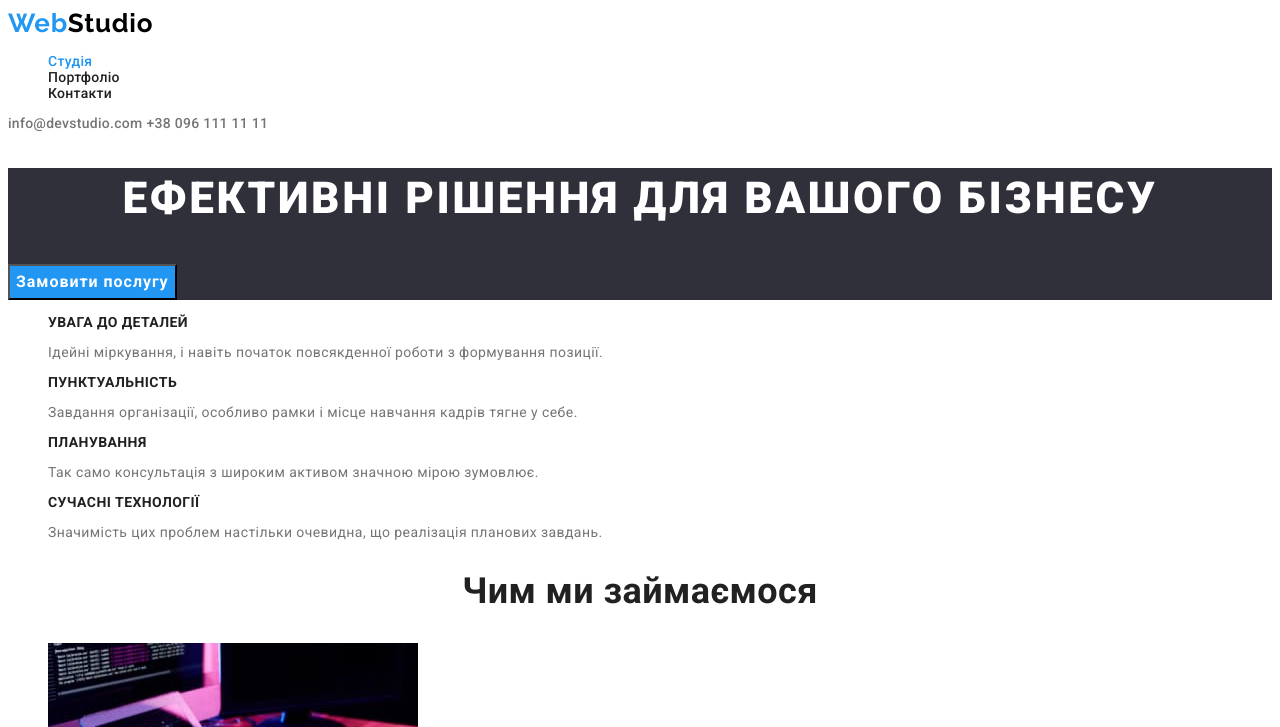
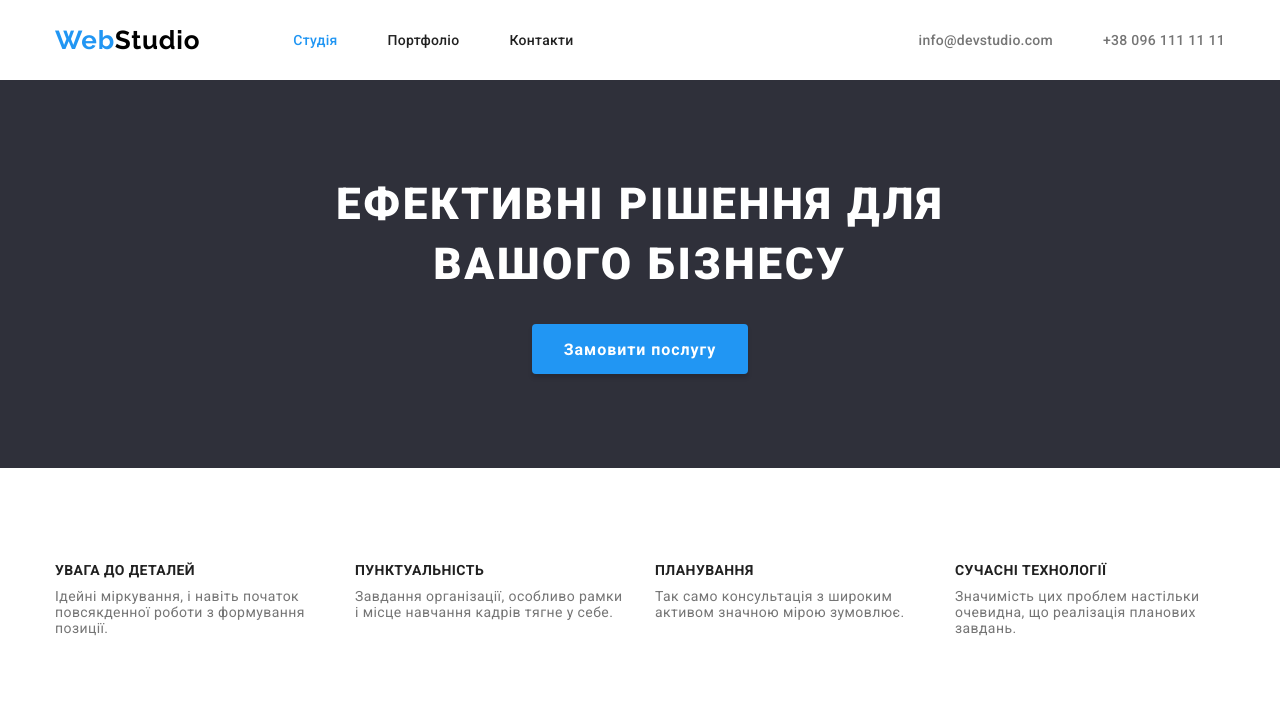
Before and after one commit to alex-k22/goit-markup-hw-03, a plain HTML site: page index.html in a window 1280 px wide. Shown: the top 727 px of the page. Drawn offline with nearby package versions, Linux system fonts and the light colour scheme.

Commit message:
1st commit

```diff
--- a/css/styles.css
+++ b/css/styles.css
@@ -5,6 +5,7 @@
    */
 :root {
 	--accent-color: #2196f3;
+	--active-button: #188ce8;
 	--header-color: #212121;
 	--main-text-color: #757575;
 	--main-background: #ffffff;
@@ -19,9 +20,33 @@ body {
 	color: var(--main-text-color);
 	background-color: var(--main-background);
 }
+
+/* Reset start */
+h1,
+h2,
+h3,
+h4,
+h5,
+h6,
+p {
+	margin: 0;
+}
 .list {
 	list-style: none;
+	margin: 0;
+	padding: 0;
 }
+
+img {
+	display: block;
+	max-width: 100%;
+	height: auto;
+}
+.link {
+	text-decoration: none;
+}
+/* Reset end */
+
 .visually-hidden {
 	position: absolute;
 	white-space: nowrap;
@@ -34,6 +59,22 @@ body {
 	clip-path: inset(50%);
 	margin: -1px;
 }
+
+.container {
+	width: 1200px;
+	padding-left: 15px;
+	padding-right: 15px;
+	margin-top: 0;
+	margin-bottom: 0;
+	margin-left: auto;
+	margin-right: auto;
+	/* outline: 3px solid orange; */
+}
+.section {
+	padding-top: 94px;
+	padding-bottom: 94px;
+}
+
 /* Header */
 .logo {
 	font-family: "Raleway", sans-serif;
@@ -48,17 +89,25 @@ body {
 .logo-web {
 	color: var(--accent-color);
 }
-
+.site-nav {
+	display: flex;
+	margin-left: 93px;
+	margin-right: auto;
+}
+.site-nav .item:not(:last-child) {
+	margin-right: 50px;
+}
 .site-nav .link {
+	display: block;
 	color: var(--header-color);
-	text-decoration: none;
 	font-weight: 500;
 	line-height: calc(16 / 14);
 	letter-spacing: 0.02em;
+	padding-top: 32px;
+	padding-bottom: 32px;
 }
-.contacts {
+.contact {
 	color: var(--main-text-color);
-	text-decoration: none;
 	font-weight: 500;
 	line-height: calc(16 / 14);
 	letter-spacing: 0.02em;
@@ -66,10 +115,25 @@ body {
 .site-nav .link.current {
 	color: var(--accent-color);
 }
+.nav-contacts {
+	display: flex;
+}
+.nav-contacts .contact + .contact {
+	margin-left: 50px;
+}
+.main-nav {
+	display: flex;
+	align-items: center;
+	margin-right: auto;
+}
+.footer-flex {
+	display: flex;
+	align-items: center;
+}
 .site-nav .link:hover,
-.contacts:hover,
+.contact:hover,
 .site-nav .link:focus,
-.contacts:focus {
+.contact:focus {
 	color: var(--accent-color);
 }
 
@@ -77,34 +141,59 @@ body {
 /*  */
 .hero {
 	background-color: var(--secondary-backgound);
+	text-align: center;
 }
 .hero .header {
+	margin-bottom: 30px;
 	font-weight: 900;
 	font-size: 44px;
 	line-height: calc(60 / 44);
-	text-align: center;
 	letter-spacing: 0.06em;
 	text-transform: uppercase;
 	color: #ffffff;
 }
 .hero .button {
+	/* display: inline-block; */
+	min-width: 216px;
+	height: 50px;
+	padding: 10px 31px;
+	font-family: inherit;
 	font-weight: 700;
 	font-size: 16px;
-	font-family: inherit;
 	line-height: calc(30 / 16);
-	display: flex;
 	align-items: center;
 	text-align: center;
 	letter-spacing: 0.06em;
 	color: var(--main-background);
 	background-color: var(--accent-color);
+	box-shadow: 0px 4px 4px rgba(0, 0, 0, 0.15);
+	border: 1px solid transparent;
+	border-radius: 4px;
 	cursor: pointer;
 }
-.feature-header {
+.hero .button:hover {
+	background-color: var(--active-button);
+}
+.features {
+	display: flex;
+	justify-content: space-between;
+}
+.features .item {
+	width: 270px;
+}
+.feature-subheader {
 	font-size: 14px;
 	line-height: calc(16 / 14);
 	text-transform: uppercase;
 	color: var(--header-color);
+	margin-bottom: 10px;
+}
+.work {
+	padding-top: 0;
+}
+.works {
+	display: flex;
+	justify-content: space-between;
 }
 .work-header,
 .team-header {
@@ -112,16 +201,24 @@ body {
 	line-height: calc(43 / 36);
 	text-align: center;
 	color: var(--header-color);
+	margin-bottom: 50px;
 }
 .team {
 	background-color: var(--team-background);
 }
+.workers {
+	display: flex;
+	justify-content: space-between;
+}
+
 .team .member {
 	font-weight: 500;
 	font-size: 16px;
 	line-height: calc(19 / 16);
 	text-align: center;
 	color: var(--header-color);
+	margin-bottom: 10px;
+	margin-top: 30px;
 }
 .job {
 	font-weight: 400;
@@ -132,20 +229,31 @@ body {
 /* Footer */
 .site-footer {
 	background-color: var(--secondary-backgound);
+	padding-top: 60px;
+	padding-bottom: 60px;
 }
 .site-footer-logo {
+	display: block;
 	color: var(--main-background);
+	margin-bottom: 20px;
 }
+
 .site-footer .address {
+	display: block;
 	font-style: inherit;
 	color: var(--main-background);
 }
 .site-footer .link {
+	display: block;
 	color: rgba(255, 255, 255, 0.6);
 	text-decoration: none;
 	line-height: calc(24 / 14);
 }
+.site-footer .link:not(:last-child) {
+	margin-bottom: 9px;
+}
 .site-footer .address-link {
+	display: block;
 	color: var(--main-background);
 }
 
@@ -183,7 +291,7 @@ body {
 }
 .examples .discription {
 	font-size: 16px;
-	line-height: calc (30 / 16);
+	line-height: calc(30 / 16);
 	letter-spacing: 0.03em;
 	text-decoration: none;
 	color: var(--main-text-color);
--- a/index.html
+++ b/index.html
@@ -11,84 +11,100 @@
 			href="https://fonts.googleapis.com/css2?family=Raleway:wght@700&family=Roboto:wght@400;500;700;900&display=swap"
 			rel="stylesheet"
 		/>
+		<link rel="stylesheet" href="https://cdn.jsdelivr.net/npm/modern-normalize@1.1.0/modern-normalize.min.css" />
 		<link rel="stylesheet" href="./css/styles.css" />
 	</head>
 	<body>
 		<header>
-			<nav>
+			<div class="container footer-flex">
+				<nav class="main-nav">
 					<!-- prettier-ignore -->
 					<a href="./index.html" class="logo"><span class="logo-web">Web</span>Studio
 					</a>
 					<ul class="site-nav list">
-					<li><a href="./index.html" class="link current">Студія</a></li>
-					<li><a href="./portfolio.html" class="link">Портфоліо</a></li>
-					<li><a href="" class="link">Контакти</a></li>
+						<li class="item"><a href="./index.html" class="link current">Студія</a></li>
+						<li class="item"><a href="./portfolio.html" class="link">Портфоліо</a></li>
+						<li class="item"><a href="" class="link">Контакти</a></li>
 					</ul>
 				</nav>
-			<a href="mailto:info@devstudio.com" class="contacts">info@devstudio.com</a>
-			<a href="tel:380961111111" class="contacts">+38 096 111 11 11</a>
+				<div class="nav-contacts">
+					<a href="mailto:info@devstudio.com" class="contact link">info@devstudio.com</a>
+					<a href="tel:380961111111" class="contact link">+38 096 111 11 11</a>
+				</div>
+			</div>
 		</header>
 		<main>
-			<section class="hero">
-				<h1 class="header">Ефективні рішення для вашого бізнесу</h1>
+				<section class="hero section">
+					<div class="container">
+					<h1 class="header">Ефективні рішення для</br> вашого бізнесу</h1>
 					<button type="button" class="button">Замовити послугу</button>
+					</div>
 				</section>
 				<section class="section">
+					<div class="container">
 						<h2 class="visually-hidden">Особливості</h2>
-				<ul class="list">
-					<li>
-						<h3 class="feature-header">Увага до деталей</h3>
+							<ul class="list features">
+								<li class="item">
+									<h3 class="feature-subheader">Увага до деталей</h3>
 									<p>Ідейні міркування, і навіть початок повсякденної роботи з формування позиції.</p>
 								</li>
-					<li>
-						<h3 class="feature-header">Пунктуальність</h3>
+								<li class="item">
+									<h3 class="feature-subheader">Пунктуальність</h3>
 									<p>Завдання організації, особливо рамки і місце навчання кадрів тягне у себе.</p>
-					</li>
-					<li>
-						<h3 class="feature-header">Планування</h3>
+								</li class>
+								<li class="item">
+									<h3 class="feature-subheader">Планування</h3>
 									<p>Так само консультація з широким активом значною мірою зумовлює.</p>
-					</li>
-					<li>
-						<h3 class="feature-header">Сучасні технології</h3>
+								</li class="item">
+								<li class="item">
+									<h3 class="feature-subheader">Сучасні технології</h3>
 									<p>Значимість цих проблем настільки очевидна, що реалізація планових завдань.</p>
 								</li>
 							</ul>
+					</div>
 				</section>
-			<section class="work">
+				<section class="section work">
+						<div class="container">
 							<h2 class="work-header">Чим ми займаємося</h2>
-				<ul class="list">
-					<li><img src="./images/img-1.jpg" alt="Планування" width="370" /></li>
-					<li><img src="./images/img-2.jpg" alt="Розробка" width="370" /></li>
-					<li><img src="./images/img-3.jpg" alt="Дизайн" width="370" /></li>
+							<ul class="list works">
+								<li class="item"><img src="./images/img-1.jpg" alt="Планування" width="370" /></li>
+								<li class="item"><img src="./images/img-2.jpg" alt="Розробка" width="370" /></li>
+								<li class="item"><img src="./images/img-3.jpg" alt="Дизайн" width="370" /></li>
 							</ul>
+						</div>
 				</section>
-			<section class="team">
+
+
+				<section class="section team">
+						<div class="container">
 							<h2 class="team-header">Наша команда</h2>
-				<ul class="list">
-					<li>
+							<ul class="list workers">
+								<li class="item">
 									<img src="./images/team-1.jpg" alt="Ігор Дем'яненко" width="270" />
 									<h3 class="member">Ігор Дем'яненко</h3>
 									<p class="job">Product Designer</p>
 								</li>
-					<li>
+								<li class="item">
 									<img src="./images/team-2.jpg" alt="Ольга Рєпіна" width="270" />
 									<h3 class="member">Ольга Рєпіна</h3>
 									<p class="job">Frontend Developer</p>
 								</li>
-					<li>
+								<li class="item">
 									<img src="./images/team-3.jpg" alt="Микола Тарасов" width="270" />
 									<h3 class="member">Микола Тарасов</h3>
 									<p class="job">Marketing</p>
 								</li>
-					<li>
+								<li class="item">
 									<img src="./images/team-4.jpg" alt="Михайло Єрмаков" width="270" />
 									<h3 class="member">Михайло Єрмаков</h3>
 									<p class="job">UI Designer</p>
 								</li>
 							</ul>
+						</div>
 				</section>
 		</main>
 		<footer class="site-footer">
+				<div class="container">
 					<!-- prettier-ignore -->
 					<a href="./index.html" class="logo site-footer-logo"><span class="logo-web">Web</span>Studio</a>
 					<address class="address">
@@ -103,6 +119,7 @@
 						<a href="mailto:info@devstudio.com" class="link">info@devstudio.com</a>
 						<a href="tel:380961111111" class="link">+38 096 111 11 11</a>
 					</address>
+				</div>
 		</footer>
 	</body>
 </html>
```
Also changed, not shown: portfolio.html (+15 -9 lines). Lines whose indentation alone changed are shown as unchanged.
